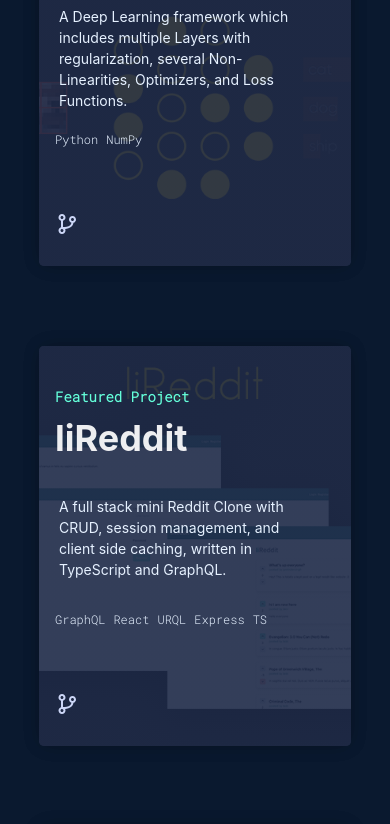
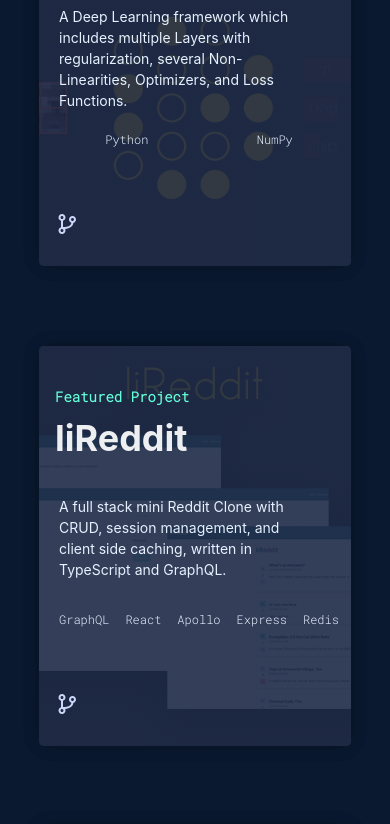
Before and after one commit to JyotinderSingh/jyotindersingh.com-v2, a React (Create React App) app: page / in a window 390 px wide. Shown: the part 2260-3084 px from the top of the page. Built offline with nearby package versions, Linux system fonts and the light colour scheme.

Commit message:
fixed spacing issue

```diff
--- a/src/components/ProjectPanel/ProjectPanel.module.css
+++ b/src/components/ProjectPanel/ProjectPanel.module.css
@@ -101,6 +101,12 @@
   .projectDescription2 {
     grid-column: 1 / 6;
   }
+  .projectTech1 {
+    grid-column: 5 / 9;
+  }
+   .projectTech2 {
+    grid-column: 1 / 5;
+  }
 }
 @media screen and (max-width: 970px) {
   .projectCard1,
@@ -129,10 +135,10 @@
   .projectTech1,
   .projectTech2 {
     text-align: left;
-    justify-content: flex-start !important;
+    /* justify-content: flex-start !important; */
     align-items: flex-start !important;
     margin-left: 0.5rem !important;
-    grid-column: 1 / 4;
+    grid-column: 1 / 10;
   }
 
   .projectLink1,
--- a/src/components/ProjectPanel/ProjectPanel.tsx
+++ b/src/components/ProjectPanel/ProjectPanel.tsx
@@ -1,5 +1,5 @@
 import React from "react";
-import { Box, IconButton, LinkOverlay, Text } from "@chakra-ui/react";
+import { Box, IconButton, LinkOverlay, Spacer, Text } from "@chakra-ui/react";
 
 import styles from "./ProjectPanel.module.css";
 import {
@@ -37,8 +37,8 @@
       <Text
         color={screenWidth > 970 ? lightestSlate : white}
         fontFamily="roboto mono"
-        ml={screenWidth > 400 ? 2 : 1}
-        mr={screenWidth > 400 ? 2 : 1}
+        // ml={screenWidth > 400 ? 2 : 1}
+        // mr={screenWidth > 400 ? 2 : 1}
         fontSize={screenWidth > 400 ? "sm" : "xs"}
         // letterSpacing="1px"
         key={tech}
@@ -134,8 +134,10 @@
         paddingLeft={1}
         paddingRight={1}
         display="flex"
-        justifyContent={isEven ? "flex-end" : "flex-start"}
+        // justifyContent={isEven ? "flex-end" : "flex-start"}
+        justifyContent="space-around"
         alignItems="center"
+        // bg="red"
       >
         {techList}
       </Box>
--- a/src/components/Projects.tsx
+++ b/src/components/Projects.tsx
@@ -69,7 +69,7 @@
     title: "liReddit",
     description:
       "A full stack mini Reddit Clone with CRUD, session management, and client side caching, written in TypeScript and GraphQL.",
-    technologies: ["GraphQL", "React", "URQL", "Express", "TS"],
+    technologies: ["GraphQL", "React", "Apollo", "Express", "Redis"],
     githubLink: "https://github.com/JyotinderSingh/lireddit",
     imgUrl: liredditImage,
   },
```
